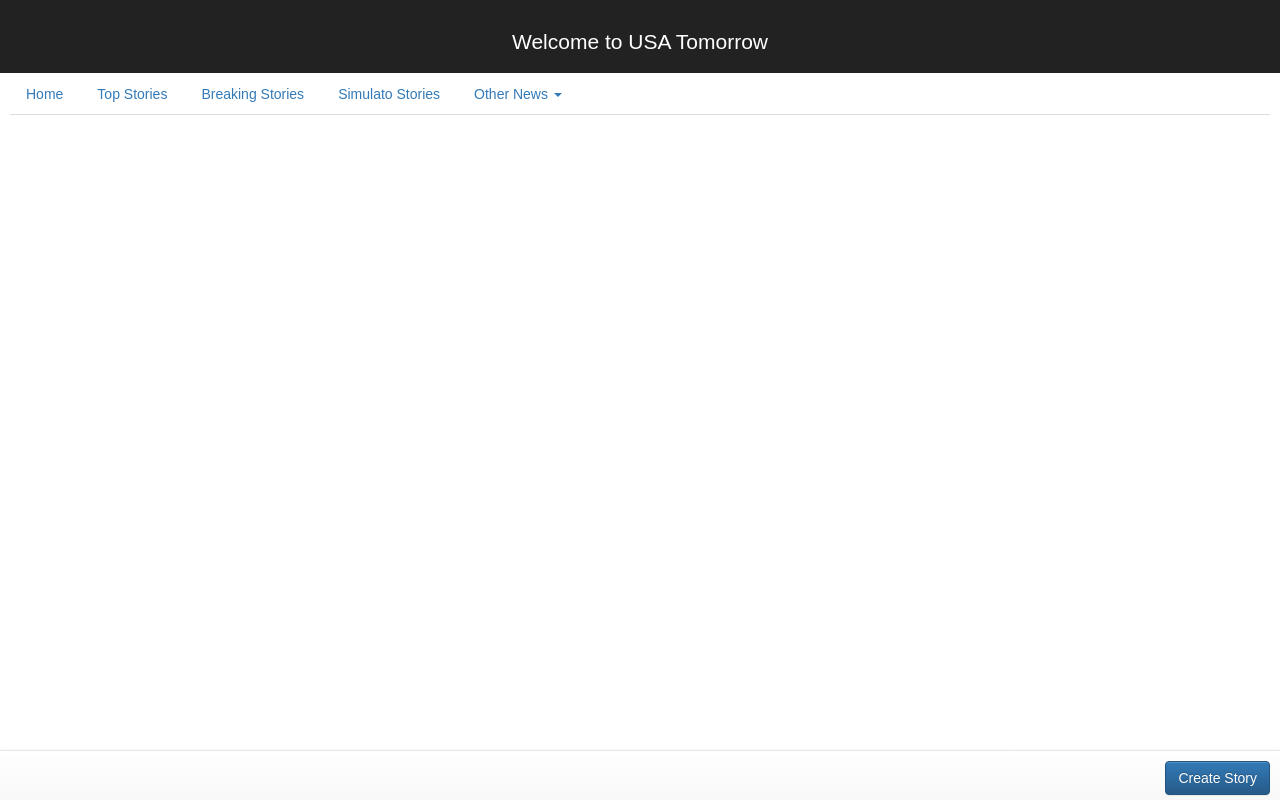
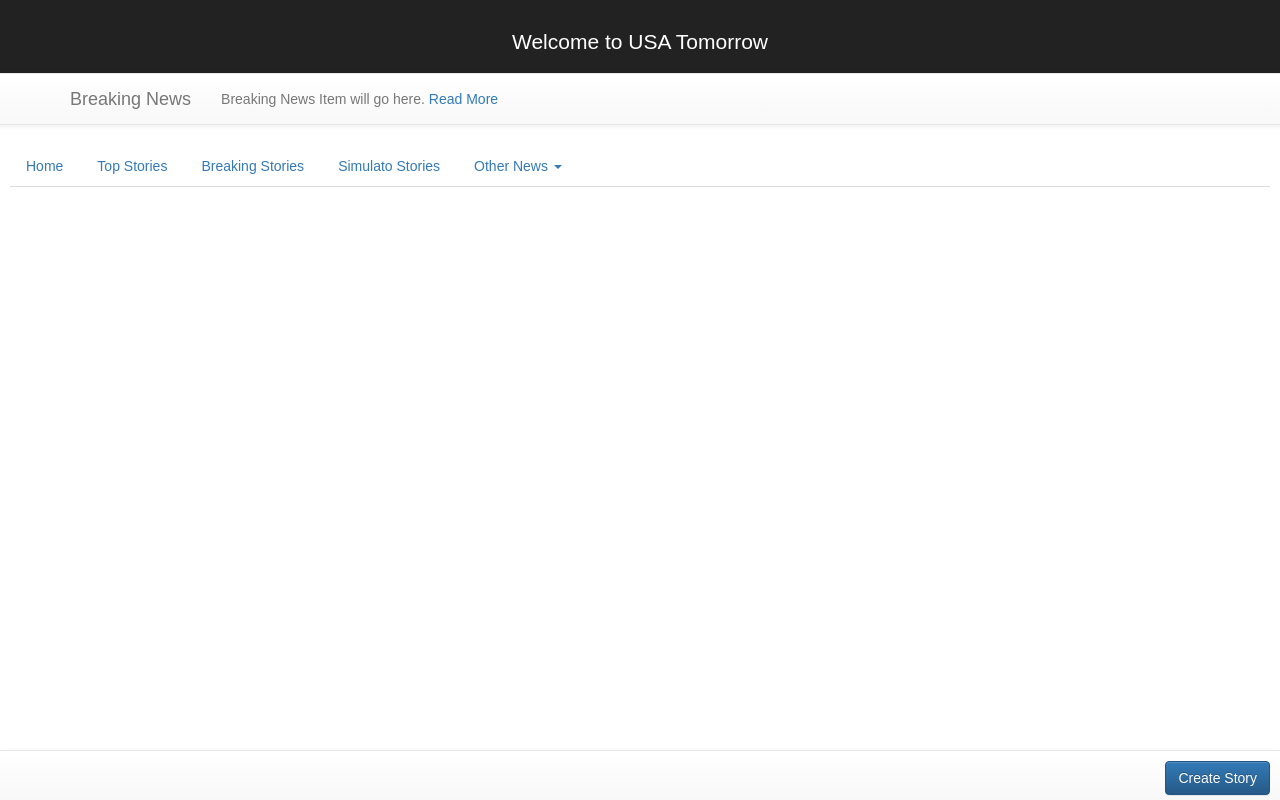
Before and after one commit to GannettDigital/simulato-test-site, a React (Create React App) app: page / in a window 1280 px wide. Built offline with nearby package versions, Linux system fonts and the light colour scheme.

Commit message:
Started on breaking news header

```diff
--- /dev/null
+++ b/src/breaking-news-header.js
@@ -0,0 +1,28 @@
+import React from 'react';
+import {Navbar} from 'react-bootstrap';
+//import NewsArticleRows from './news-article-rows.js';
+//import ArticleData from './article-data.json'; // TODO: when 13 is merged, update to take a property
+
+export default class BreakingNewsHeader extends React.Component {
+    /*
+    constructor(props) {
+        super(props);
+        // TODO in future: handle articles
+    }
+    */
+
+    openBreakingNews() {
+        return; // TODO
+    }
+
+  render() {
+    return (
+        <Navbar>
+            <Navbar.Brand>Breaking News</Navbar.Brand>
+            <Navbar.Text>
+                Breaking News Item will go here. <a onSelect={this.openBreakingNews()}>Read More</a>
+            </Navbar.Text>
+        </Navbar>
+    );
+  }
+}
--- a/src/main-content-view.js
+++ b/src/main-content-view.js
@@ -2,11 +2,13 @@ import React from 'react';
 import {Nav, NavItem, Row, Col,
         Tab, MenuItem, NavDropdown} from 'react-bootstrap';
 import NewsArticleRows from './news-article-rows.js';
+import BreakingNewsHeader from './breaking-news-header.js';
 
 export default class MainContentView extends React.Component {
   render() {
     return (
         <div style={{flex: 3}}>
+                <BreakingNewsHeader />
                 <Col xs={12} md={12}>
                 <Tab.Container id="mainTabContent">
                     <Row className="clearFix">
```
